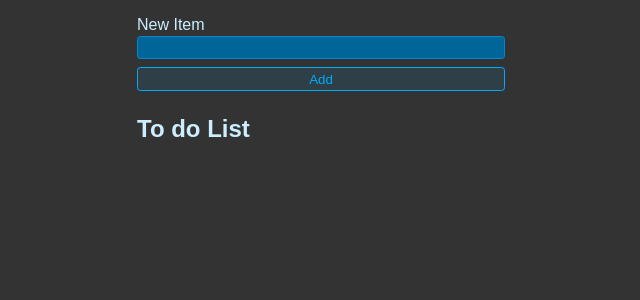
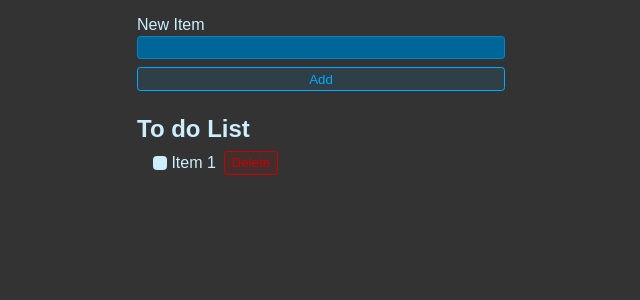
Before and after one commit to Solahks/To-Do, a React (Vite) app: page / in a window 1280 px wide. Shown: the top 300 px of the page, without its empty margins (319-959 px from the left). Built offline with nearby package versions, Linux system fonts and the light colour scheme.

Commit message:
Update App.jsx

```diff
--- a/src/App.jsx
+++ b/src/App.jsx
@@ -11,6 +11,15 @@
       <button className="btn">Add</button>
     </form>
     <h1 className="header">To do List</h1>
+    <ul className="list">
+      <li>
+        <label>
+          <input type="checkbox"/>
+          Item 1
+        </label>
+        <button className="btn btn-danger">Delete</button>
+      </li>
+    </ul>
     </>
   );
 }
```
